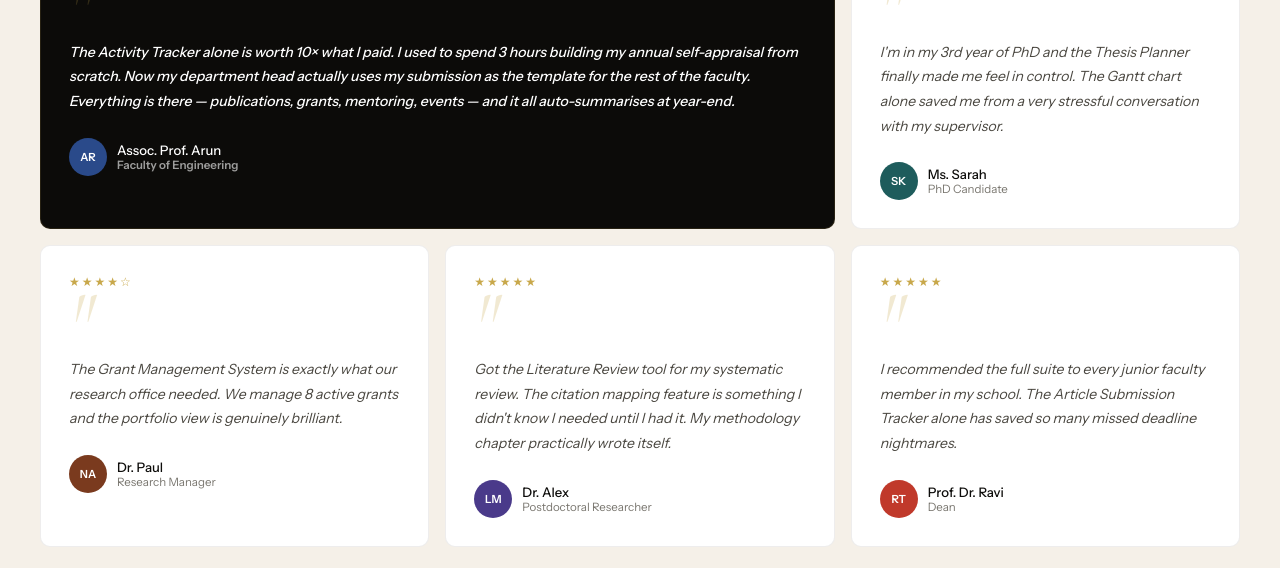
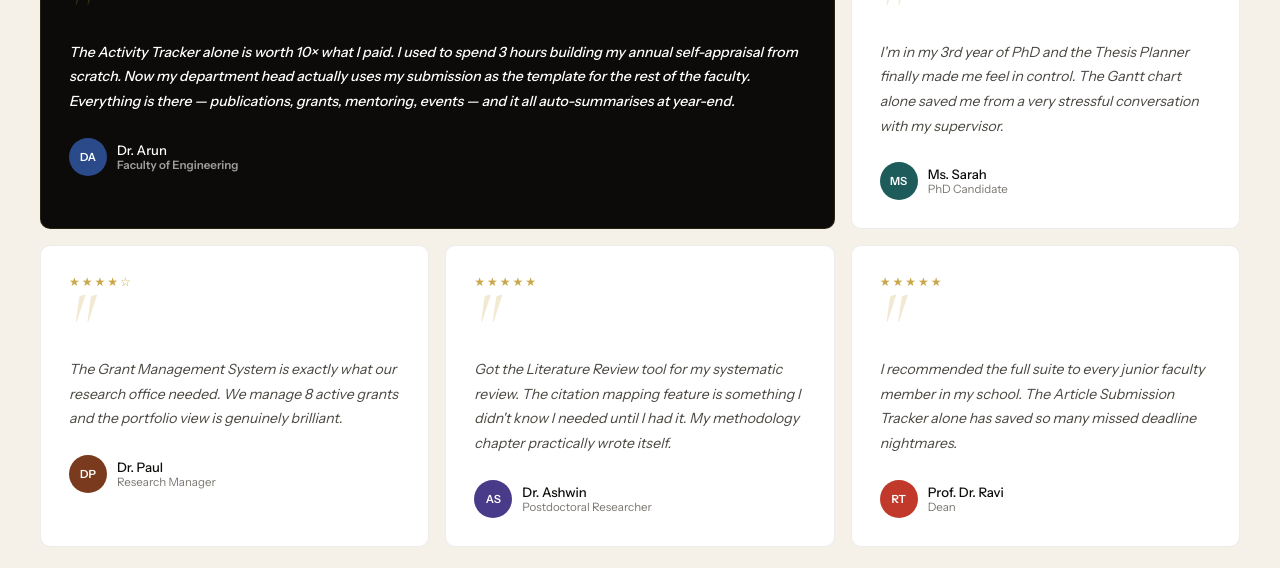
Before and after one commit to Mspedia/academictoolkit, a plain HTML site: page index.html in a window 1280 px wide. Shown: the part 5260-5828 px from the top of the page. Drawn offline with nearby package versions, Linux system fonts and the light colour scheme.

Commit message:
index.html

```diff
--- a/index.html
+++ b/index.html
@@ -1581,8 +1581,8 @@ footer {
       <div class="tq-mark">"</div>
       <div class="tq-text">The Activity Tracker alone is worth 10× what I paid. I used to spend 3 hours building my annual self-appraisal from scratch. Now my department head actually uses my submission as the template for the rest of the faculty. Everything is there — publications, grants, mentoring, events — and it all auto-summarises at year-end.</div>
       <div class="tcard-author">
-        <div class="ta-av" style="background:#2a4a8a;">AR</div>
-        <div><div class="ta-name" style="color:#fff;">Assoc. Prof. Arun </div><div class="ta-role" style="color:rgba(255,255,255,0.6);">Faculty of Engineering</div></div>
+        <div class="ta-av" style="background:#2a4a8a;">DA</div>
+        <div><div class="ta-name" style="color:#fff;">Dr. Arun</div><div class="ta-role" style="color:rgba(255,255,255,0.6);">Faculty of Engineering</div></div>
       </div>
     </div>
     <div class="tcard reveal">
@@ -1590,8 +1590,8 @@ footer {
       <div class="tq-mark">"</div>
       <div class="tq-text">I'm in my 3rd year of PhD and the Thesis Planner finally made me feel in control. The Gantt chart alone saved me from a very stressful conversation with my supervisor.</div>
       <div class="tcard-author">
-        <div class="ta-av" style="background:#1e5c5c;">SK</div>
-        <div><div class="ta-name">Ms. Sarah  </div><div class="ta-role">PhD Candidate</div></div>
+        <div class="ta-av" style="background:#1e5c5c;">MS</div>
+        <div><div class="ta-name">Ms. Sarah</div><div class="ta-role">PhD Candidate</div></div>
       </div>
     </div>
     <div class="tcard reveal">
@@ -1599,7 +1599,7 @@ footer {
       <div class="tq-mark">"</div>
       <div class="tq-text">The Grant Management System is exactly what our research office needed. We manage 8 active grants and the portfolio view is genuinely brilliant.</div>
       <div class="tcard-author">
-        <div class="ta-av" style="background:#7a3a1e;">NA</div>
+        <div class="ta-av" style="background:#7a3a1e;">DP</div>
         <div><div class="ta-name">Dr. Paul</div><div class="ta-role">Research Manager</div></div>
       </div>
     </div>
@@ -1608,8 +1608,8 @@ footer {
       <div class="tq-mark">"</div>
       <div class="tq-text">Got the Literature Review tool for my systematic review. The citation mapping feature is something I didn't know I needed until I had it. My methodology chapter practically wrote itself.</div>
       <div class="tcard-author">
-        <div class="ta-av" style="background:#4a3a8a;">LM</div>
-        <div><div class="ta-name">Dr. Alex</div><div class="ta-role">Postdoctoral Researcher</div></div>
+        <div class="ta-av" style="background:#4a3a8a;">AS</div>
+        <div><div class="ta-name">Dr. Ashwin</div><div class="ta-role">Postdoctoral Researcher</div></div>
       </div>
     </div>
     <div class="tcard reveal">
@@ -1618,7 +1618,7 @@ footer {
       <div class="tq-text">I recommended the full suite to every junior faculty member in my school. The Article Submission Tracker alone has saved so many missed deadline nightmares.</div>
       <div class="tcard-author">
         <div class="ta-av" style="background:#c0392b;">RT</div>
-        <div><div class="ta-name">Prof. Dr. Ravi </div><div class="ta-role">Dean</div></div>
+        <div><div class="ta-name">Prof. Dr. Ravi</div><div class="ta-role">Dean</div></div>
       </div>
     </div>
   </div>
```
